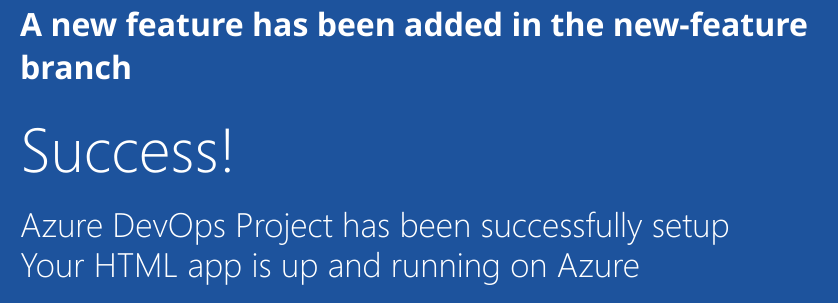
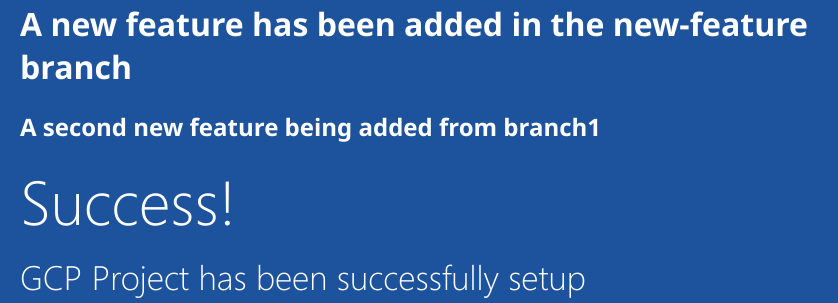
Before and after one commit to lalitchandora/DO_git_prac, a plain HTML site: page index.html in a window 1280 px wide. Shown: the part 396-699 px from the top of the page, 205-1043 px from the left. Drawn offline with Linux system fonts and the light colour scheme.

Commit message:
commits made in branch1

```diff
--- a/index.html
+++ b/index.html
@@ -19,8 +19,10 @@
         </div>
             <div class="content-body">
             	<h1>A new feature has been added in the new-feature branch</h1>
+		<h2>A second new feature being added from branch1</h2>
+
                 <div class="success-text">Success!</div>
-                <div class="description line-1"> Azure DevOps Project has been successfully setup</div>
+                <div class="description line-1"> GCP Project has been successfully setup</div>
                 <div class="description line-2"> Your HTML app is up and running on Azure</div>
                 <div class="next-steps-container">
                     <div class="next-steps-header">Next up</div>
```
